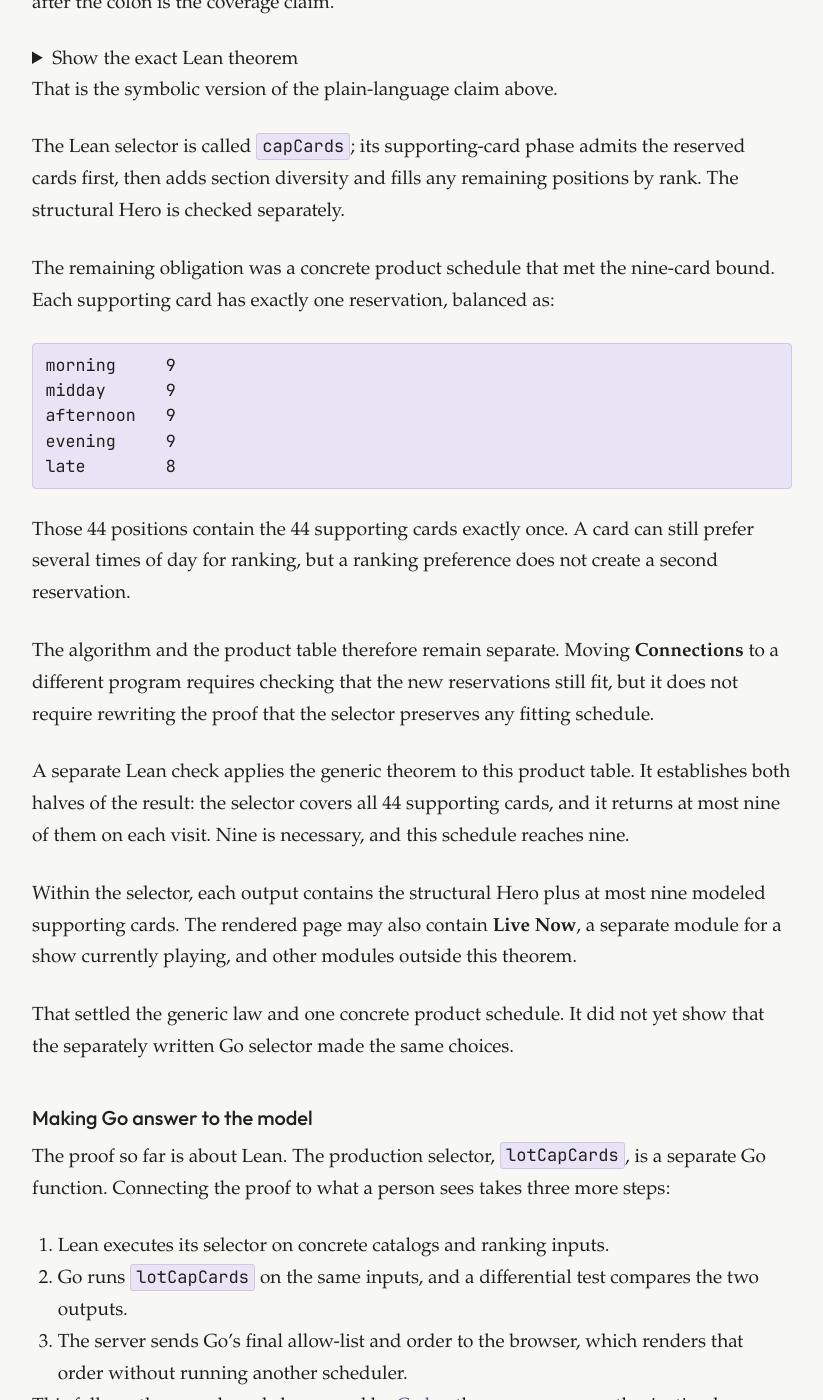
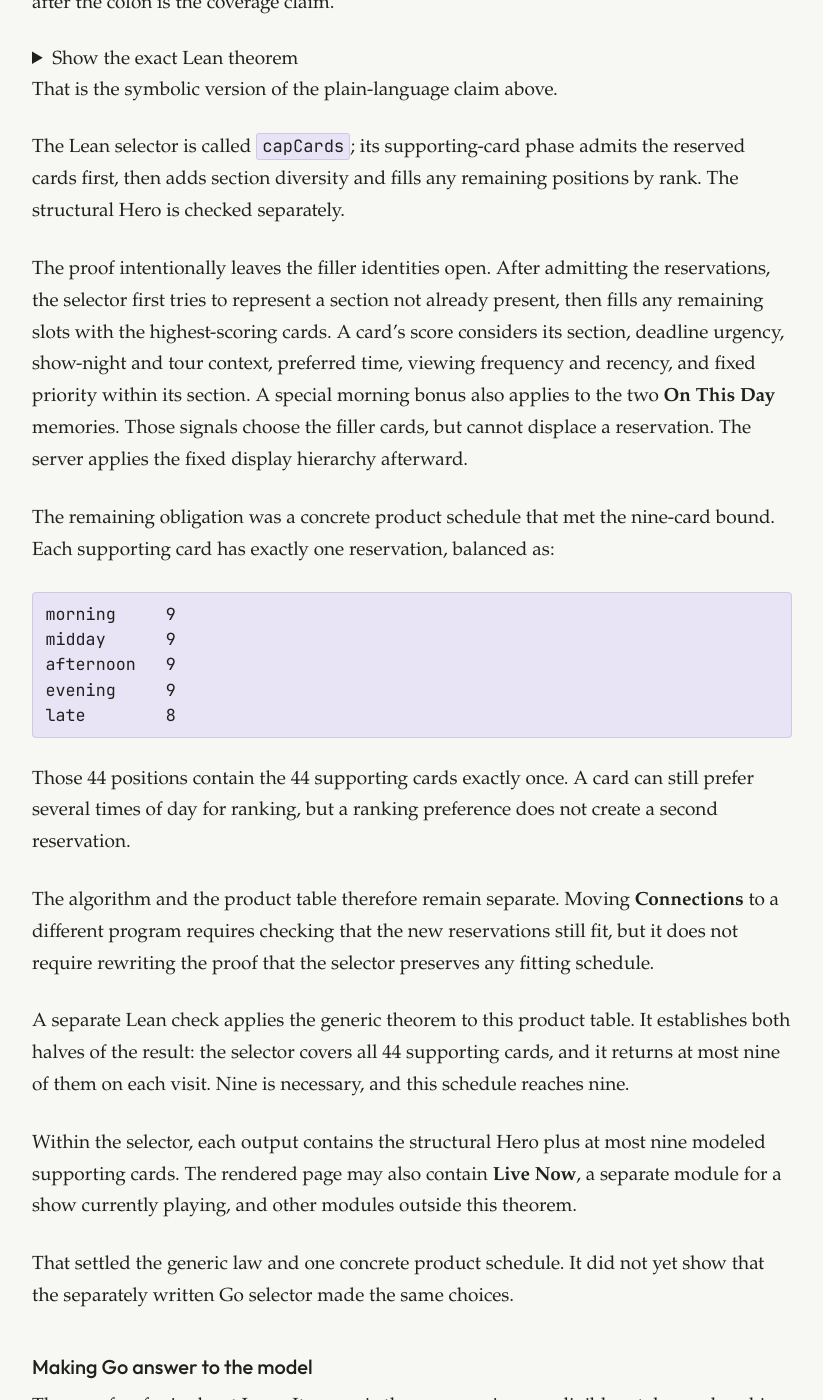
Before and after one commit to cmeiklejohn/cmeiklejohn.github.io, a Jekyll site: the page built from _posts/2026-08-24-every-card-will-show.markdown, in a window 1280 px wide and 1400 px high, scrolled down 7877 px. Shown: the whole window, without its empty margins (228-1051 px from the left). Built offline with Jekyll 4.4.1, drawn with Linux system fonts in a browser that asks for light colours; some of the changed text lies outside the part shown.

Commit message:
Explain how filler cards are ranked

````diff
--- a/_posts/2026-08-24-every-card-will-show.markdown
+++ b/_posts/2026-08-24-every-card-will-show.markdown
@@ -154,6 +154,8 @@ That is the symbolic version of the plain-language claim above.
 
 The Lean selector is called `capCards`; its supporting-card phase admits the reserved cards first, then adds section diversity and fills any remaining positions by rank. The structural Hero is checked separately.
 
+The proof intentionally leaves the filler identities open. After admitting the reservations, the selector first tries to represent a section not already present, then fills any remaining slots with the highest-scoring cards. A card's score considers its section, deadline urgency, show-night and tour context, preferred time, viewing frequency and recency, and fixed priority within its section. A special morning bonus also applies to the two **On This Day** memories. Those signals choose the filler cards, but cannot displace a reservation. The server applies the fixed display hierarchy afterward.
+
 The remaining obligation was a concrete product schedule that met the nine-card bound. Each supporting card has exactly one reservation, balanced as:
 
 ```text
@@ -176,7 +178,9 @@ That settled the generic law and one concrete product schedule. It did not yet s
 
 ### Making Go answer to the model
 
-The proof so far is about Lean. The production selector, `lotCapCards`, is a separate Go function. Connecting the proof to what a person sees takes three more steps:
+The proof so far is about Lean. Its generic theorem receives an eligible catalog and ranking signals; it does not build those inputs for a particular person. On a live request, Go does that work: it determines which cards are eligible, calculates recency and frequency from the person's impression history, supplies the event and tour context, and runs the separate `lotCapCards` selector.
+
+The executable Lean selector mirrors the scoring and capping logic so that we can compare it with Go. Connecting the proof to what a person sees takes three more steps:
 
 1. Lean executes its selector on concrete catalogs and ranking inputs.
 2. Go runs `lotCapCards` on the same inputs, and a differential test compares the two outputs.
````
